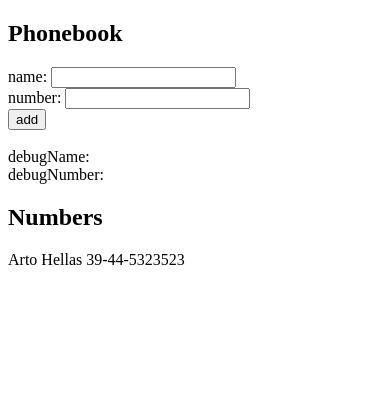
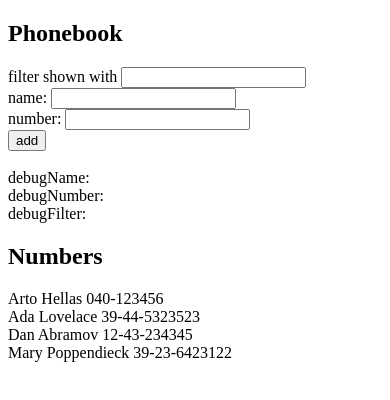
Before and after one commit to lowyelling/fullstackopen-exercises, a React (Vite) app in the folder part2/phonebook/: page / in a window 390 px wide. Shown: the top 400 px of the page. Built offline with nearby package versions, Linux system fonts and the light colour scheme.

Commit message:
Part 2.9: phonebook - bonus - add search filter without case sensitivity

```diff
--- a/part2/phonebook/src/App.jsx
+++ b/part2/phonebook/src/App.jsx
@@ -3,10 +3,23 @@
 const App = () => {
   const [persons, setPersons] = useState(
     [
-    { name: 'Arto Hellas', number: '39-44-5323523' }
+    { name: 'Arto Hellas', number: '040-123456', id: 1 },
+    { name: 'Ada Lovelace', number: '39-44-5323523', id: 2 },
+    { name: 'Dan Abramov', number: '12-43-234345', id: 3 },
+    { name: 'Mary Poppendieck', number: '39-23-6423122', id: 4 }
   ])
+
   const [newName, setNewName] = useState('')
   const [newNumber, setNewNumber] = useState('')
+  const [filter, setFilter] = useState('')
+
+  const handleFilterChange = function(event){
+    setFilter(event.target.value)
+  }
+
+  const personsToShow = persons.filter(function(person){
+    return person.name.toLowerCase().includes(filter.toLowerCase())
+  })
 
   const handleAddName = function(event){
     event.preventDefault()
@@ -26,6 +39,7 @@
       name: newName,
       number: newNumber
     }
+
     setPersons(persons.concat(nameObject))
     setNewName('')
     setNewNumber('')
@@ -42,6 +56,7 @@
   return (
     <div>
       <h2>Phonebook</h2>
+      <div>filter shown with <input value={filter} onChange={handleFilterChange}/> </div>
       <form onSubmit={handleAddName}>
         <div>
           name: <input value={newName} onChange={handleNameChange}/>
@@ -53,9 +68,10 @@
         <br />
          <div>debugName: {newName}</div>
          <div>debugNumber: {newNumber}</div>
+         <div>debugFilter: {filter}</div>
       </form>
       <h2>Numbers</h2>
-      {persons.map(function(person){
+      {personsToShow.map(function(person){
           return (<div key={person.name}>{person.name} {person.number}</div>)
       })}
     </div>
```
